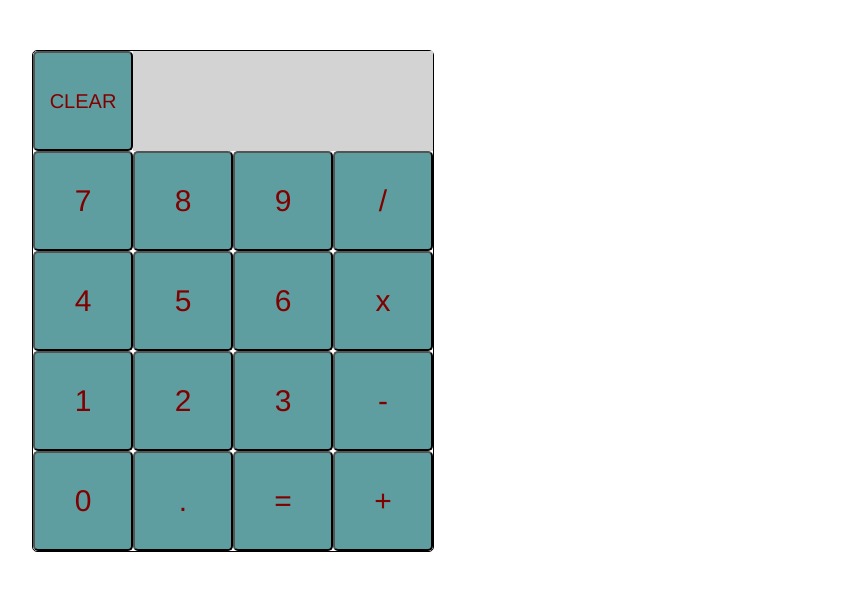
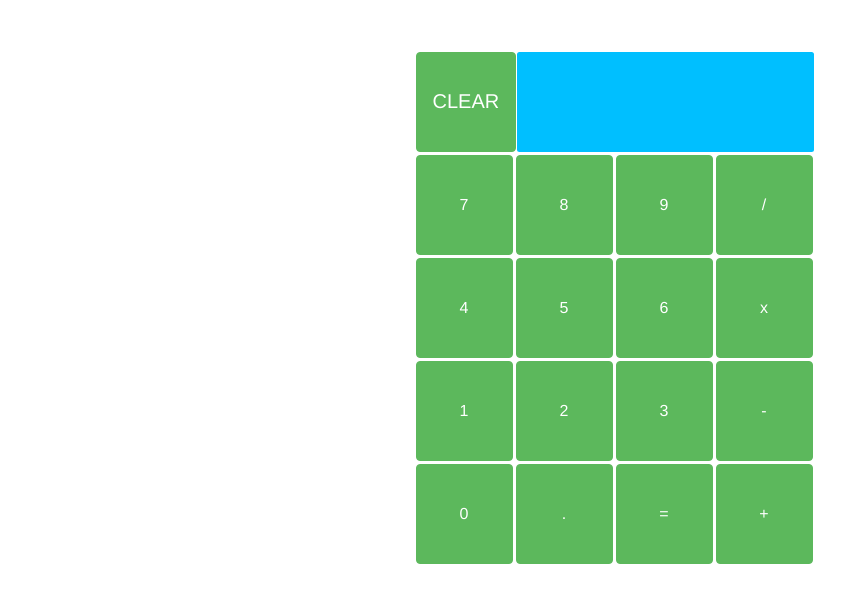
Before and after one commit to cekeller6121/Week-3-Project, a plain HTML site: page revised.html in a window 1280 px wide. Shown: the whole page, without its empty margins (26-871 px from the left). Drawn offline with nearby package versions, Linux system fonts and the light colour scheme.

Commit message:
add bootstrap styling, push input values to output display

```diff
--- /dev/null
+++ b/revised.css
@@ -0,0 +1,67 @@
+.calc-container {
+  border-radius: 5px;
+  height: 500px;
+  margin: auto;
+  margin-top: 50px;
+  width: 400px;
+}
+
+.clear-display-container {
+  border-collapse: collapse;
+  display: flex;
+  flex-direction: row;
+  width: 400px;
+}
+
+output.output {
+  background-color: DeepSkyBlue;
+  border-radius: 2.5px;
+  color: DodgerBlue;
+  font-family: Helvetica;
+  font-size: 60px;
+  height: 100px;
+  margin-top: 1.5px;
+  padding-right: 15px;
+  text-align: right;
+  width: 300px;
+}
+
+#clear-button {
+  font-size: 20px;
+}
+
+.btn-success {
+  font-family: Helvetica;
+  font-size: 30px;
+  height: 100px;
+  margin: 1.5px;
+  width: 100px;
+}
+
+.button:hover {
+  background-color: Orange;
+}
+
+.button:active {
+  box-shadow: 2 10px Black;
+}
+
+.row-1-container {
+  display: flex;
+  flex-direction: row;
+}
+
+.row-2-container {
+  display: flex;
+  flex-direction: row;
+}
+
+.row-3-container {
+  display: flex;
+  flex-direction: row;
+}
+
+.row-4-container {
+  display: flex;
+  flex-direction: row;
+}
--- a/revised.html
+++ b/revised.html
@@ -3,38 +3,39 @@
   <head>
     <title>Chad's Calculator</title>
     <meta charset="utf-8">
-    <link rel="stylesheet" type="text/css" href="main.css">
+    <link rel="stylesheet" type="text/css" href="revised.css">
+    <link rel="stylesheet" href="https://maxcdn.bootstrapcdn.com/bootstrap/4.0.0-alpha.6/css/bootstrap.min.css" integrity="sha384-rwoIResjU2yc3z8GV/NPeZWAv56rSmLldC3R/AZzGRnGxQQKnKkoFVhFQhNUwEyJ" crossorigin="anonymous">
   </head>
   <body>
     <section class="calculator">
       <div class="calc-container">
         <div class="clear-display-container">
-          <button class="button" id="clear-button" type="button" value="clear">CLEAR</button>
+          <button class="btn btn-success" id="clear-button" type="button" value="clear">CLEAR</button>
           <output class="output" id="output"></output>
         </div>
         <div class="row-1-container">
-          <button class="button" id="seven-button" type="button" value="7" >7</button>
-          <button class="button" id="eight-button" type="button" value="8" >8</button>
-          <button class="button" id="nine-button" type="button" value="9" >9</button>
-          <button class="button" id="divide-button" type="button" value="/">/</button>
+          <button class="btn btn-success" id="seven-button" type="button" value="7" >7</button>
+          <button class="btn btn-success" id="eight-button" type="button" value="8" >8</button>
+          <button class="btn btn-success" id="nine-button" type="button" value="9" >9</button>
+          <button class="btn btn-success" id="divide-button" type="button" value="/">/</button>
         </div>
         <div class="row-2-container">
-          <button class="button" id="four-button"type="button" value="4" >4</button>
-          <button class="button" id="five-button"type="button" value="5" >5</button>
-          <button class="button" id="six-button"type="button" value="6" >6</button>
-          <button class="button" id="multiply-button"type="button" value="x">x</button>
+          <button class="btn btn-success" id="four-button"type="button" value="4" >4</button>
+          <button class="btn btn-success" id="five-button"type="button" value="5" >5</button>
+          <button class="btn btn-success" id="six-button"type="button" value="6" >6</button>
+          <button class="btn btn-success" id="multiply-button"type="button" value="x">x</button>
       </div>
       <div class="row-3-container">
-        <button class="button" id="one-button"type="button" value="1" >1</button>
-        <button class="button" id="two-button"type="button" value="2" >2</button>
-        <button class="button" id="three-button"type="button" value="3" >3</button>
-        <button class="button" id="subtract-button"type="button" value="-">-</button>
+        <button class="btn btn-success" id="one-button"type="button" value="1" >1</button>
+        <button class="btn btn-success" id="two-button"type="button" value="2" >2</button>
+        <button class="btn btn-success" id="three-button"type="button" value="3" >3</button>
+        <button class="btn btn-success" id="subtract-button"type="button" value="-">-</button>
       </div>
       <div class="row-4-container">
-        <button class="button" id="zero-button"type="button" value="0">0</button>
-        <button class="button" id="decimal-button"type="button" value="decimal">.</button>
-        <button class="button" id="equals-button"type="button" value="equals">=</button>
-        <button class="button" id="add-button"type="button" value="+">+</button>
+        <button class="btn btn-success" id="zero-button"type="button" value="0">0</button>
+        <button class="btn btn-success" id="decimal-button"type="button" value="decimal">.</button>
+        <button class="btn btn-success" id="equals-button"type="button" value="equals">=</button>
+        <button class="btn btn-success" id="add-button"type="button" value="+">+</button>
       </div>
     </section>
 
--- a/revised.js
+++ b/revised.js
@@ -2,10 +2,11 @@ console.log("revised.js file connected");
 
 // *** this is a new js file- I'm going to do my best to make this app a little bit lighter than I did on week 3 of The Iron Yard ***
 
-var calcButtons = document.querySelectorAll(".button");
+var calcButtons = document.querySelectorAll(".btn-success");
 for (i = 0; i < calcButtons.length; i++) {
         calcButtons[i].addEventListener("click", function(event) {
               console.log(event.target.value);
+              document.getElementById('output').innerHTML = event.target.value;
         });
 };
 
```
